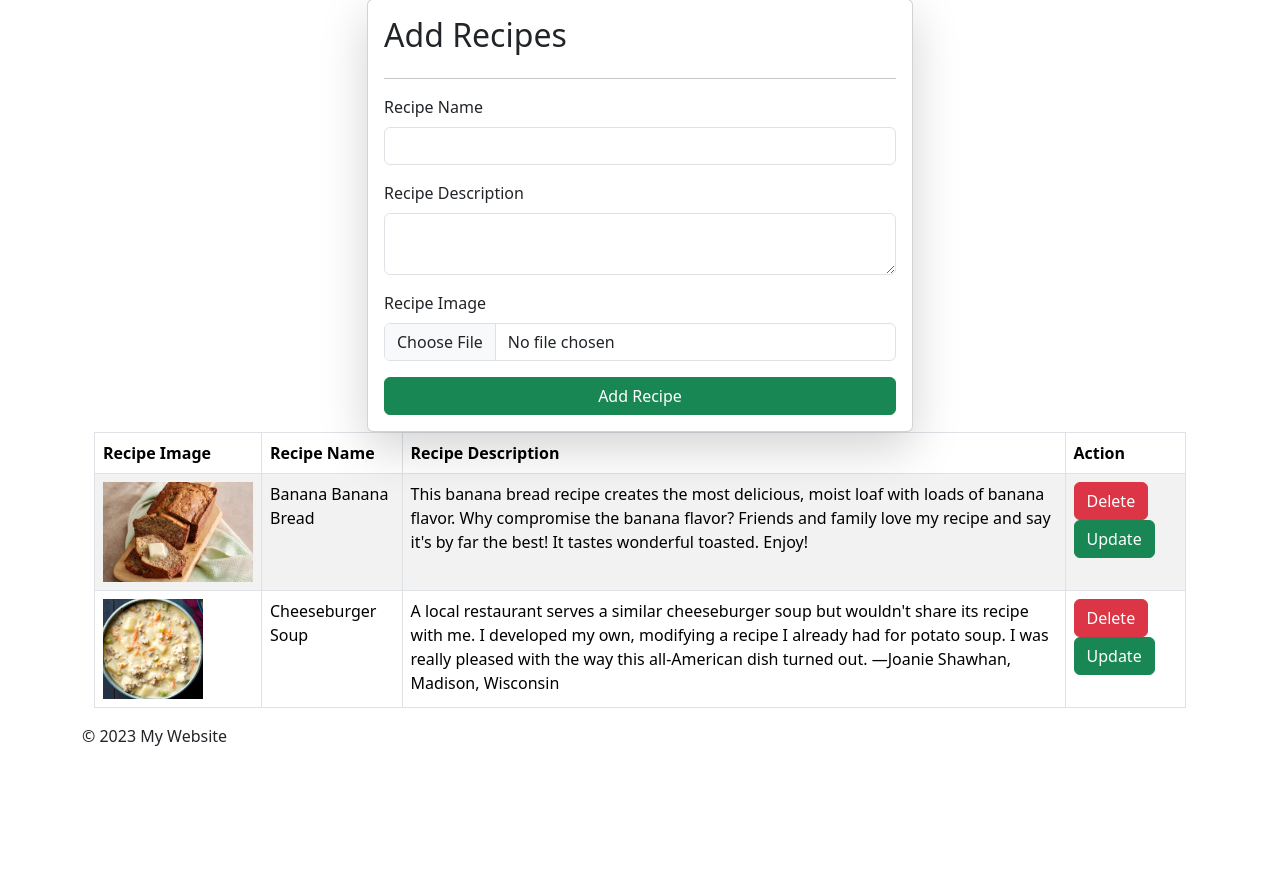
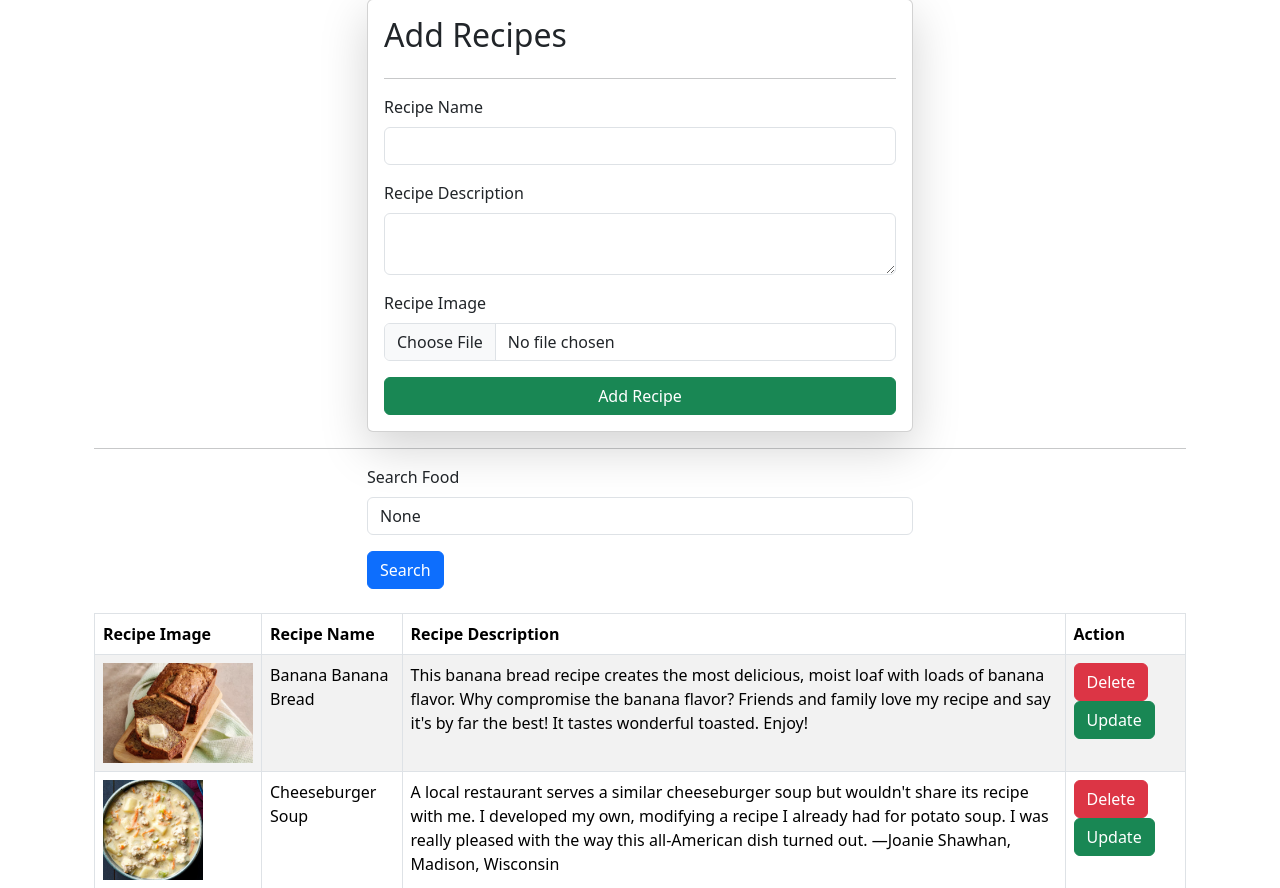
Before and after one commit to afaqtahir/Django-CRUD, a Django app: page /recipes/ in a window 1280 px wide. Shown: the part 105-993 px from the top of the page. Before the commit the page ends 851 px from the top, so only its background shows below. Run offline with Django 4.2, Linux system fonts and the light colour scheme; data comes from the database, SQL or seed files in the repository; some libraries are stand-ins or nearby versions.

Commit message:
server side search implementation

```diff
--- a/Recipes/templates/recipes.html
+++ b/Recipes/templates/recipes.html
@@ -22,6 +22,20 @@
     </div>
     <button type="submit" class="btn btn-success">Add Recipe</button>
   </form>
+
+  <hr>
+
+  <div class="mx-auto col-6">
+    <form>
+      <div class="mb-3">
+        <label class="form-label">Search Food</label>
+        <input name="search" type="text" class="form-control" placeholder="Search your favorite recipe" value="{{search_param}}">
+      </div>
+      <button type="submit" class="btn btn-primary">Search</button>
+    </form>
+  </div>
+
+  <br>
 
   <table class="table table-bordered table-striped">
   <thead>
--- a/Recipes/views.py
+++ b/Recipes/views.py
@@ -6,7 +6,11 @@
 def recipes(request):
 
     if request.method == "GET":
-        context = {'recipes': Recipe.objects.all()}
+        queryset = Recipe.objects.all()
+        if request.GET.get('search'):
+            queryset = queryset.filter(recipe_name__icontains=request.GET.get('search'))
+
+        context = {'recipes': queryset, 'search_param': request.GET.get('search')}
         return render(request, "recipes.html", context)
 
     elif request.method == "POST":
```
